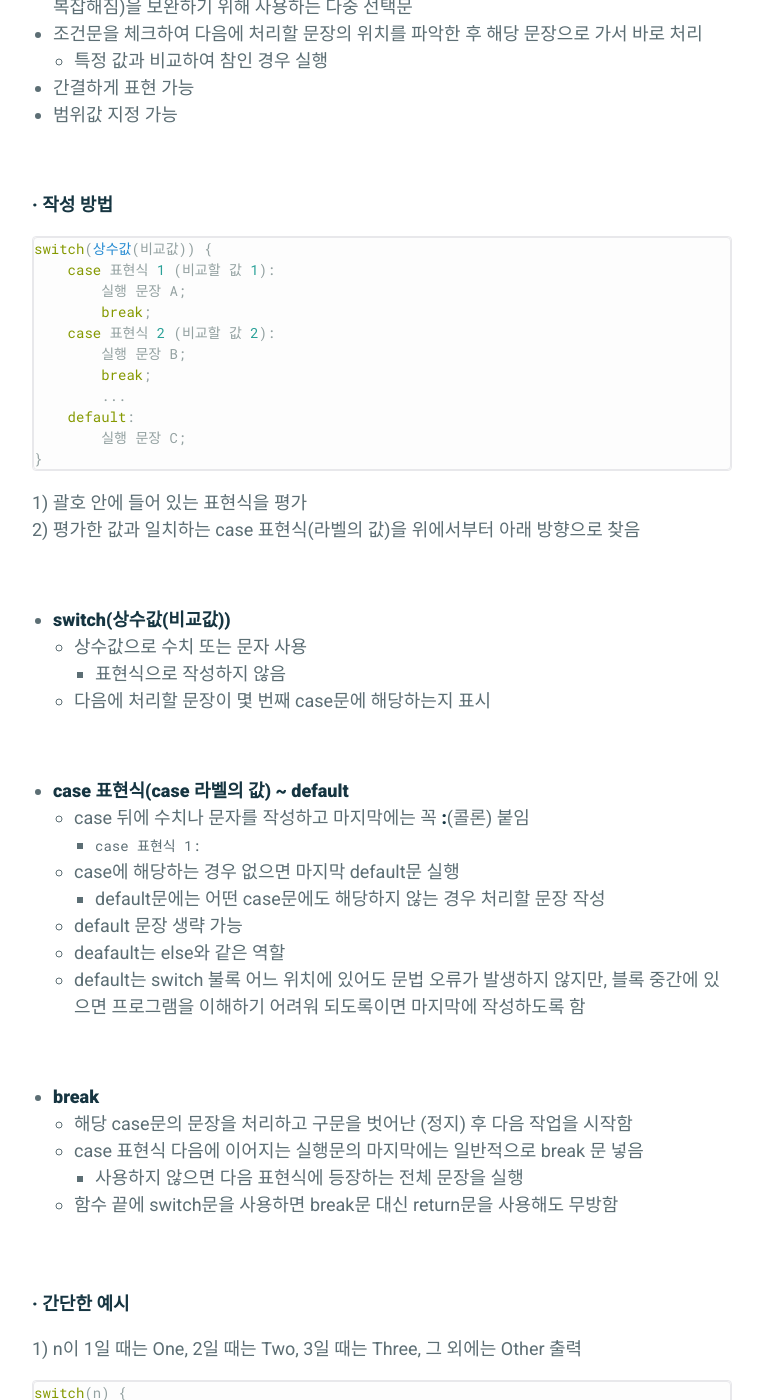
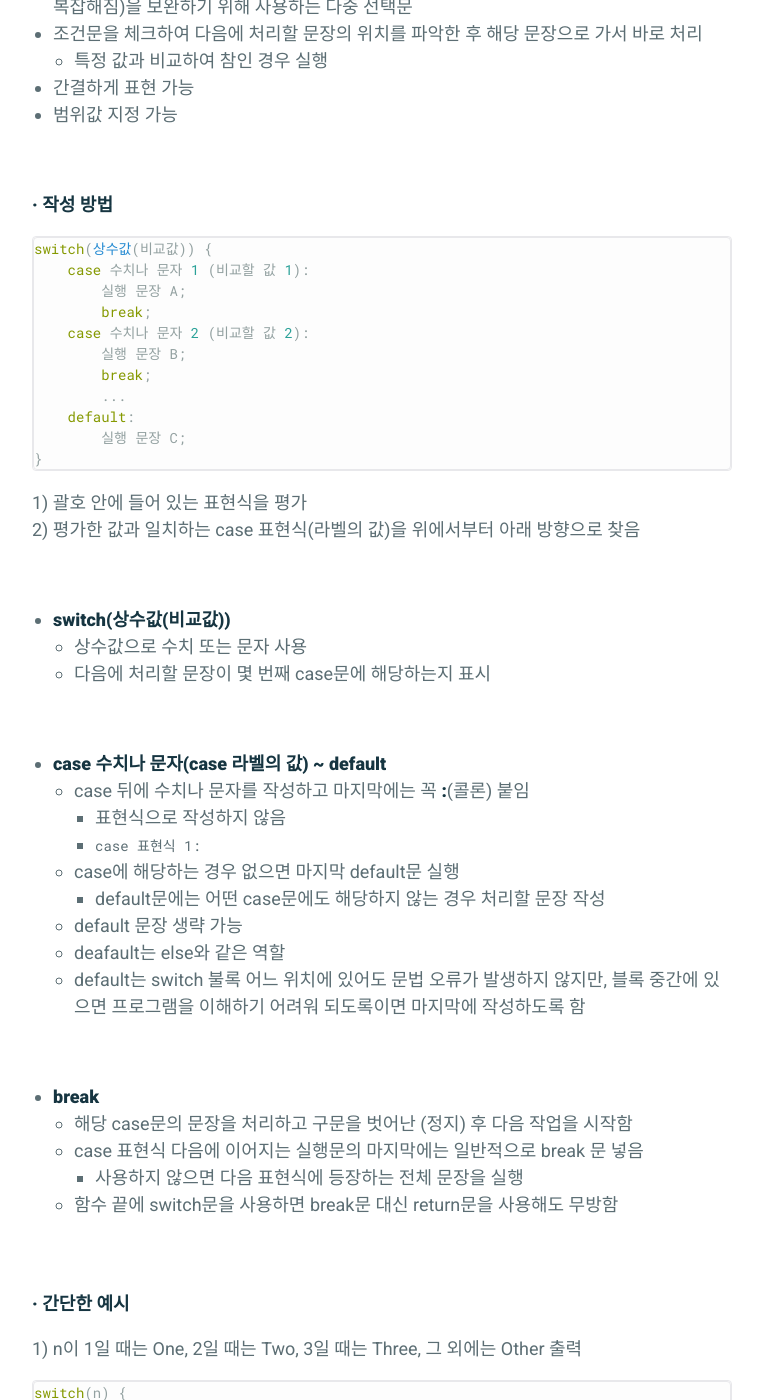
Before and after one commit to absolutelyfullycapable/absolutelyfullycapable.github.io, a Jekyll site: the page built from _posts/2020-09-19-javascript-제어문-조건문.md, in a window 1280 px wide and 1400 px high, scrolled down 5918 px. Shown: the whole window, without its empty margins (258-1021 px from the left). Built offline with Jekyll 4.4.1, drawn with Linux system fonts in a browser that asks for light colours.

Commit message:
modify contents

````diff
--- a/_posts/2020-09-19-javascript-제어문-조건문.md
+++ b/_posts/2020-09-19-javascript-제어문-조건문.md
@@ -287,10 +287,10 @@ if(조건식 A) { // 조건식 A가 참인 경우
 
 ```js
 switch(상수값(비교값)) {
-    case 표현식 1 (비교할 값 1):
+    case 수치나 문자 1 (비교할 값 1):
     	실행 문장 A;
         break;
-    case 표현식 2 (비교할 값 2):
+    case 수치나 문자 2 (비교할 값 2):
     	실행 문장 B;
         break;
    	...
@@ -307,13 +307,13 @@ switch(상수값(비교값)) {
 
 - **switch(상수값(비교값))**
 	- 상수값으로 수치 또는 문자 사용
-		- 표현식으로 작성하지 않음
 	- 다음에 처리할 문장이 몇 번째 case문에 해당하는지 표시
 
 <br/>
 
-- **case 표현식(case 라벨의 값) ~ default**
+- **case 수치나 문자(case 라벨의 값) ~ default**
 	- case 뒤에 수치나 문자를 작성하고 마지막에는 꼭 **:**(콜론) 붙임
+		- 표현식으로 작성하지 않음
 
 		- ``case 표현식 1:``
 
````
